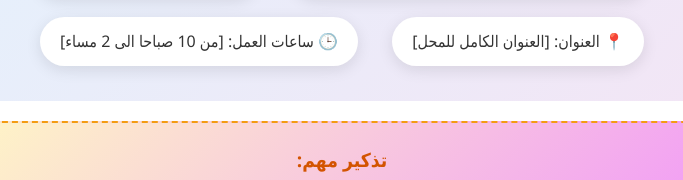
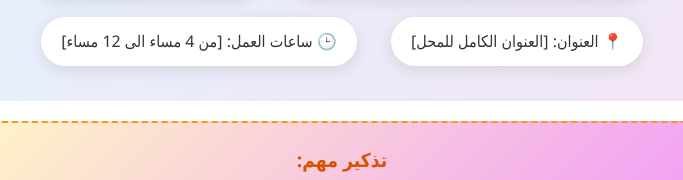
Before and after one commit to msabry81/site-bata, a plain HTML site: page index.html in a window 1280 px wide. Shown: the part 4228-4408 px from the top of the page, 298-981 px from the left. Drawn offline with Linux system fonts and the light colour scheme.

Commit message:
Add files via upload

```diff
--- a/index.html
+++ b/index.html
@@ -344,7 +344,7 @@
                 </div>
 
                 <div class="contact-item">
-                    🕒 ساعات العمل: [من 10 صباحا الى 2 مساء]
+                    🕒 ساعات العمل: [من 4 مساء الى 12 مساء]
                 </div>
             </div>
 
```
